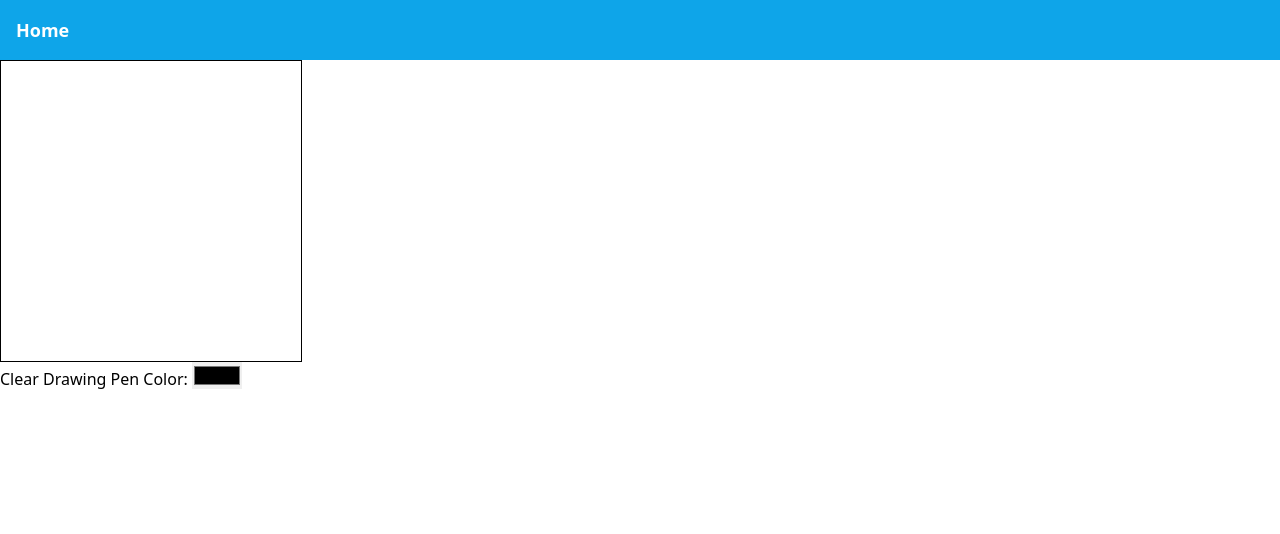
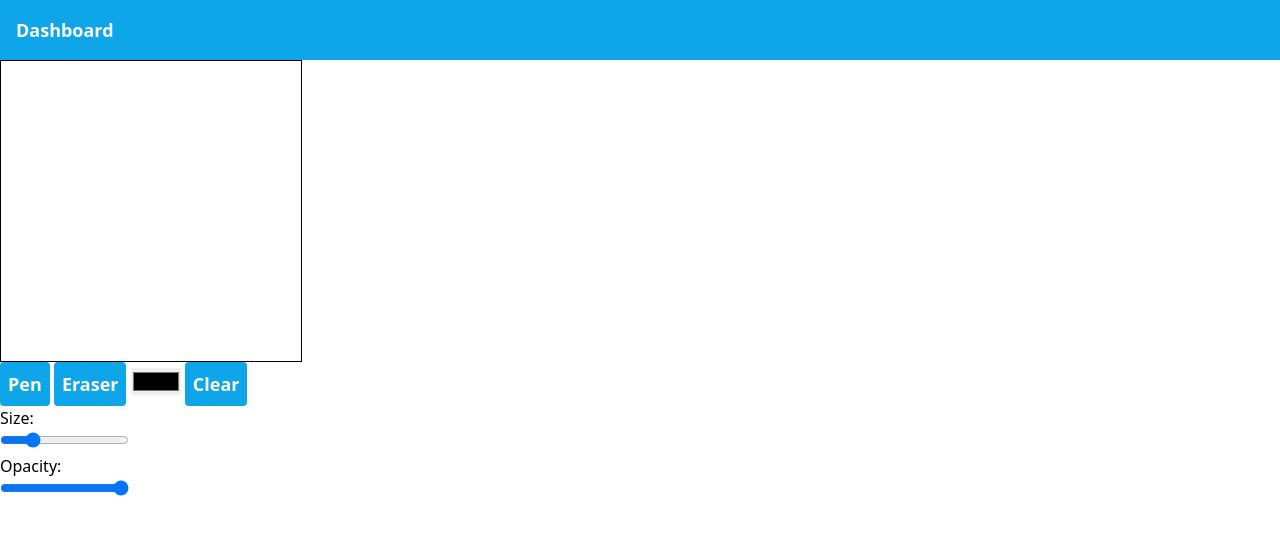
Before and after one commit to pkpw/nitin, a SvelteKit app: page /canvas in a window 1280 px wide. Shown: the top 534 px of the page. Built offline with nearby package versions, Linux system fonts and the light colour scheme; no server answers.

Commit message:
Canvas Eraser, Line size, and Opacity

```diff
--- a/src/routes/(private)/dashboard/+page.svelte
+++ b/src/routes/(private)/dashboard/+page.svelte
@@ -23,3 +23,5 @@
 <h1>Dashboard</h1>
 <h2>Welcome back {$profile.firstName} {$profile.lastName}</h2>
 <button on:click={logout}>Logout</button>
+<br>
+<a href="/canvas">Canvas</a>
--- a/src/routes/+page.svelte
+++ b/src/routes/+page.svelte
@@ -4,16 +4,3 @@
 
 <h1>Nitin</h1>
 <a href="/auth">Login</a>
-<div class="flex flex-col items-center justify-center min-h-screen bg-gray-100">
-	<h1 class="text-4xl font-bold text-sky-600 mb-4">Nitin</h1>
-	<a
-		href="/auth"
-		class="px-4 py-2 text-white bg-sky-500 rounded hover:bg-sky-600 transition duration-300"
-		>Login
-	</a>
-	<a
-		href="/canvas"
-		class="px-4 py-2 text-white bg-sky-500 rounded hover:bg-sky-600 transition duration-300"
-		>Canvas
-	</a>
-</div>
--- a/src/routes/canvas/+layout.svelte
+++ b/src/routes/canvas/+layout.svelte
@@ -1,6 +1,6 @@
 <header class="bg-sky-500 p-4">
 	<nav class="container mx-auto">
-		<a href="/" class="text-white text-lg font-semibold hover:underline">Home</a>
+		<a href="/dashboard" class="text-white text-lg font-semibold hover:underline">Dashboard</a>
 	</nav>
 </header>
-<slot />
+<slot/>
--- a/src/routes/canvas/+page.svelte
+++ b/src/routes/canvas/+page.svelte
@@ -12,10 +12,13 @@
 	let start = { x: 0, y: 0 };
 	let canvasOffsetTop = 0;
 	let canvasOffsetLeft = 0;
+	let dataURL;
+	let line_width = 3;
+
 
 	onMount(() => {
 	  context = canvas.getContext('2d');
-	  context.lineWidth = 3;
+	  context.lineWidth = line_width;
 	  updateCanvasSize();
 	  loadDrawing(); // Load saved drawing when the component mounts
 	});
@@ -41,6 +44,8 @@
 	  context.beginPath();
 	  context.moveTo(x, y);
 	  context.lineTo(offsetX, offsetY);
+	  context.lineJoin = "round";
+	  context.lineCap = "round";
 	  context.stroke();
 
 	  start = { x: offsetX, y: offsetY };
@@ -52,7 +57,7 @@
 	}
 
 	function saveDrawing() {
-	  const dataURL = canvas.toDataURL();
+	  dataURL = canvas.toDataURL();
 	  localStorage.setItem('savedDrawing', dataURL);
 	}
 
@@ -82,6 +87,24 @@
 	function handleColorChange(event) {
 	  color = event.target.value; // Update the pen color based on the selected color
 	}
+
+	function changeLineWidth(event){
+		var line_width = document.getElementById("widthslider").value;
+		if(context.lineWidth != line_width){
+			context.lineWidth = line_width;
+		}
+	}
+
+	function changeLineOpacity(event){
+		var line_opacity = document.getElementById("opacityslider").value;
+		if(context.globalAlpha != line_opacity){
+			context.globalAlpha = line_opacity;
+		}
+	}
+
+	const erase = () => context.globalCompositeOperation = 'destination-out'
+	const pen = () => context.globalCompositeOperation = 'source-over'
+
   </script>
 
   <svelte:window on:resize={updateCanvasSize} />
@@ -99,14 +122,27 @@
 	on:touchend={handleEnd}
 	on:touchmove={e => handleMove({ offsetX: e.touches[0].clientX - canvasOffsetLeft, offsetY: e.touches[0].clientY - canvasOffsetTop })}
   />
-
-  <button on:click={clearDrawing}>Clear Drawing</button>
-
     <!-- Color Picker -->
-  <label for="color-picker">Pen Color:</label>
+	<button class="bg-sky-500 text-white text-lg font-semibold hover:underline p-2 rounded"on:click={pen}>Pen</button>
+	<button class="bg-sky-500 text-white text-lg font-semibold hover:underline p-2 rounded" on:click={erase}>Eraser</button>
 	<input
 	  id="color-picker"
 	  type="color"
 	  value={color}
 	  on:input={handleColorChange}
 	/>
+	<button class="bg-sky-500 text-white text-lg font-semibold hover:underline p-2 rounded" on:click={clearDrawing}>Clear</button>
+	<br>
+	<h1>Size:</h1>
+	<div class="slidecontainer">
+		<input type="range" min="1" max="10" value="3" class="slider" id="widthslider" on:click={changeLineWidth}>
+	</div>
+	<h1>Opacity:</h1>
+	<div class="slidecontainer">
+		<input type="range" min="0" max="1" value="1" step = "0.1" class="slider" id="opacityslider" on:click={changeLineOpacity}>
+	</div>
+	{#if dataURL}
+		<div style="word-wrap: break-word; max-width: 300px; margin-top: 10px;">
+			<strong>Data URL:</strong> {dataURL}
+		</div>
+	{/if}
```
Lines whose indentation alone changed are shown as unchanged.
